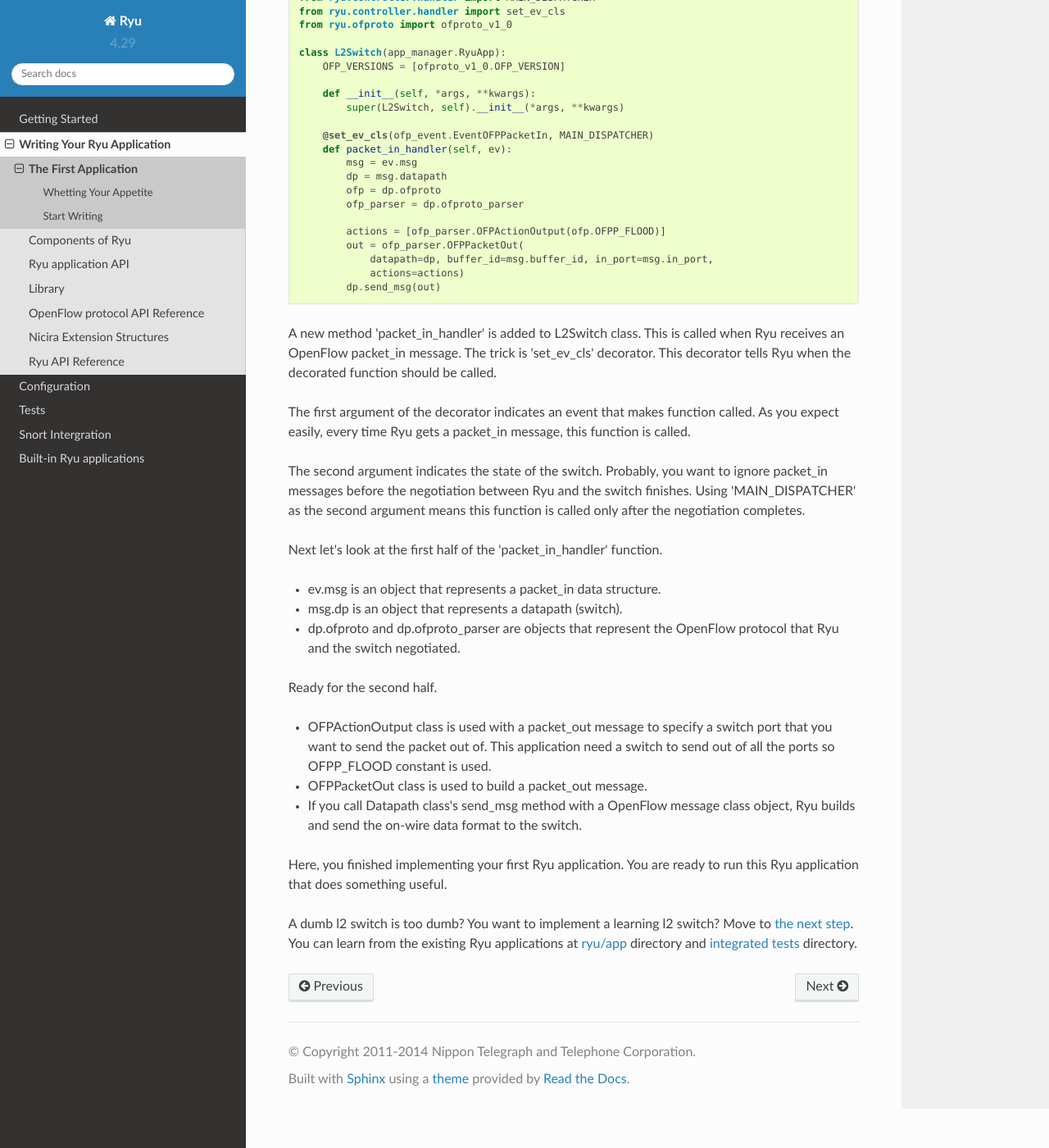
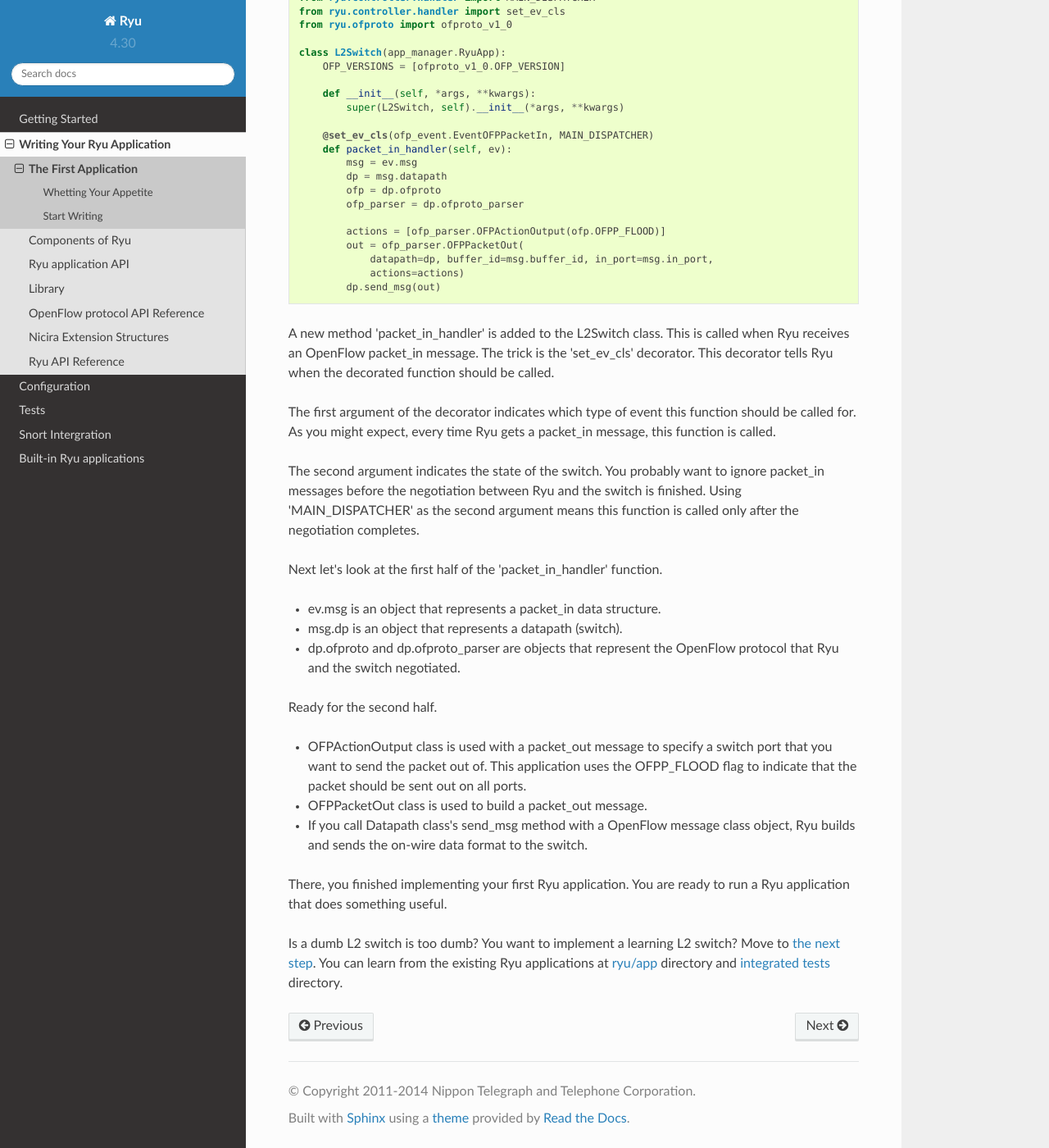
Before and after one commit to faucetsdn/python3-ryu, a Sphinx documentation site: the page built from doc/source/writing_ryu_app.rst, in a window 1280 px wide and 1400 px high, scrolled down 1068 px. Shown: the whole window at 82% size. Built offline with Sphinx 7.4.7 and the Read the Docs theme 2.0.0, drawn with Linux system fonts in a browser that asks for light colours; some of the changed text lies outside the part shown.

Commit message:
Import ryu 4.30 source.

```diff
--- a/doc/source/writing_ryu_app.rst
+++ b/doc/source/writing_ryu_app.rst
@@ -41,10 +41,10 @@ application. In fact, you can run this Ryu application::
    instantiating app /Users/fujita/l2.py
 
 
-All you have to do is defining needs a new subclass of RyuApp to run
+All you have to do is define a new subclass of RyuApp to run
 your Python script as a Ryu application.
 
-Next let's add the functionality of sending a received packet to all
+Next let's add some functionality that sends a received packet to all
 the ports.
 
 .. code-block:: python
@@ -75,18 +75,18 @@ the ports.
            dp.send_msg(out)
 
 
-A new method 'packet_in_handler' is added to L2Switch class. This is
-called when Ryu receives an OpenFlow packet_in message. The trick is
+A new method 'packet_in_handler' is added to the L2Switch class. This is
+called when Ryu receives an OpenFlow packet_in message. The trick is the
 'set_ev_cls' decorator. This decorator tells Ryu when the decorated
 function should be called.
 
-The first argument of the decorator indicates an event that makes
-function called. As you expect easily, every time Ryu gets a
+The first argument of the decorator indicates which type of event this
+function should be called for. As you might expect, every time Ryu gets a
 packet_in message, this function is called.
 
-The second argument indicates the state of the switch. Probably, you
+The second argument indicates the state of the switch. You probably
 want to ignore packet_in messages before the negotiation between Ryu
-and the switch finishes. Using 'MAIN_DISPATCHER' as the second
+and the switch is finished. Using 'MAIN_DISPATCHER' as the second
 argument means this function is called only after the negotiation
 completes.
 
@@ -103,20 +103,20 @@ Ready for the second half.
 
 * OFPActionOutput class is used with a packet_out message to specify a
   switch port that you want to send the packet out of. This
-  application need a switch to send out of all the ports so OFPP_FLOOD
-  constant is used.
+  application uses the OFPP_FLOOD flag to indicate that the packet should
+  be sent out on all ports.
 
 * OFPPacketOut class is used to build a packet_out message.
 
 * If you call Datapath class's send_msg method with a OpenFlow message
-  class object, Ryu builds and send the on-wire data format to the switch.
+  class object, Ryu builds and sends the on-wire data format to the switch.
 
 
-Here, you finished implementing your first Ryu application. You are ready to
-run this Ryu application that does something useful.
+There, you finished implementing your first Ryu application. You are ready to
+run a Ryu application that does something useful.
 
 
-A dumb l2 switch is too dumb? You want to implement a learning l2
+Is a dumb L2 switch is too dumb? You want to implement a learning L2
 switch? Move to `the next step
 <https://github.com/osrg/ryu/blob/master/ryu/app/simple_switch.py>`_. You
 can learn from the existing Ryu applications at `ryu/app
--- a/ryu/__init__.py
+++ b/ryu/__init__.py
@@ -14,5 +14,5 @@
 # limitations under the License.
 
 
-version_info = (4, 29)
+version_info = (4, 30)
 version = '.'.join(map(str, version_info))
```
Also changed, not shown: other parts of doc/source/writing_ryu_app.rst (+10 -10 lines), README.rst (+5 -5 lines).
